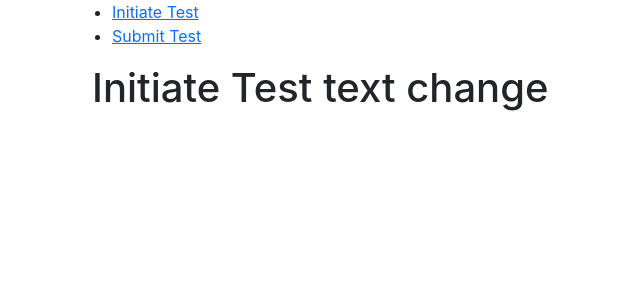
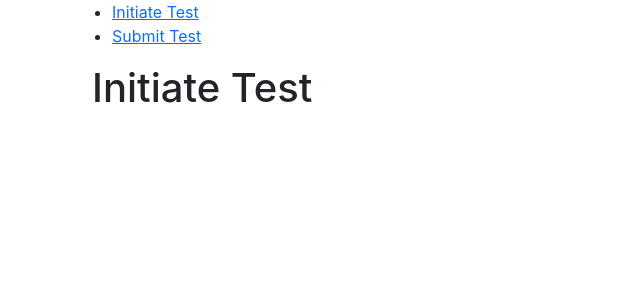
Before and after one commit to Rameez-Idealake/qc-interview-process, a React (Create React App) app: page /initiateTest in a window 1280 px wide. Shown: the top 300 px of the page, without its empty margins (2-642 px from the left). Built offline with nearby package versions, Linux system fonts and the light colour scheme.

Commit message:
changed initiate test

```diff
--- a/src/components/initiate-test.js
+++ b/src/components/initiate-test.js
@@ -3,7 +3,7 @@ const InitiateTest = () => {
     return (
         <div className='container'>
 
-            <h1>Initiate Test text change</h1>
+            <h1>Initiate Test</h1>
 
         </div>
 
```
